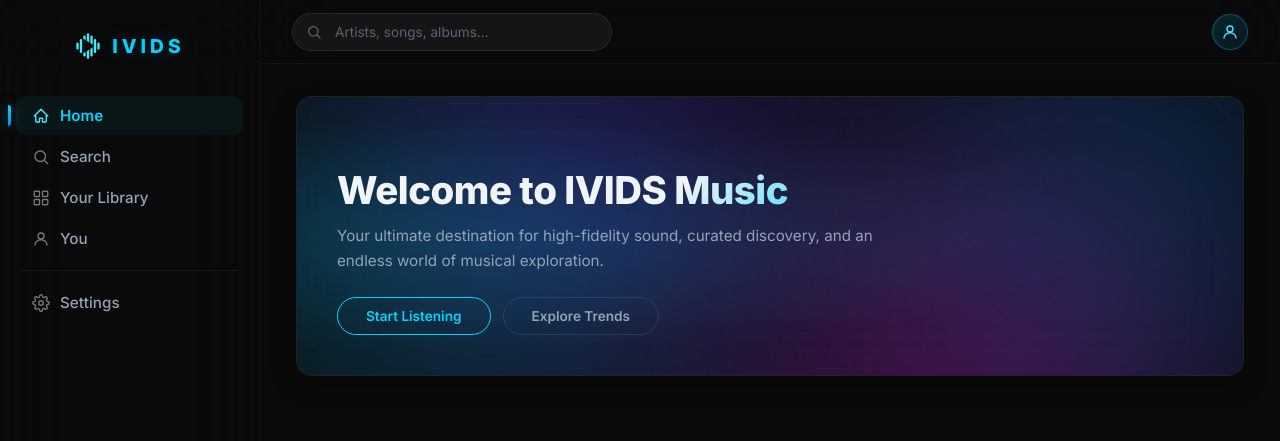
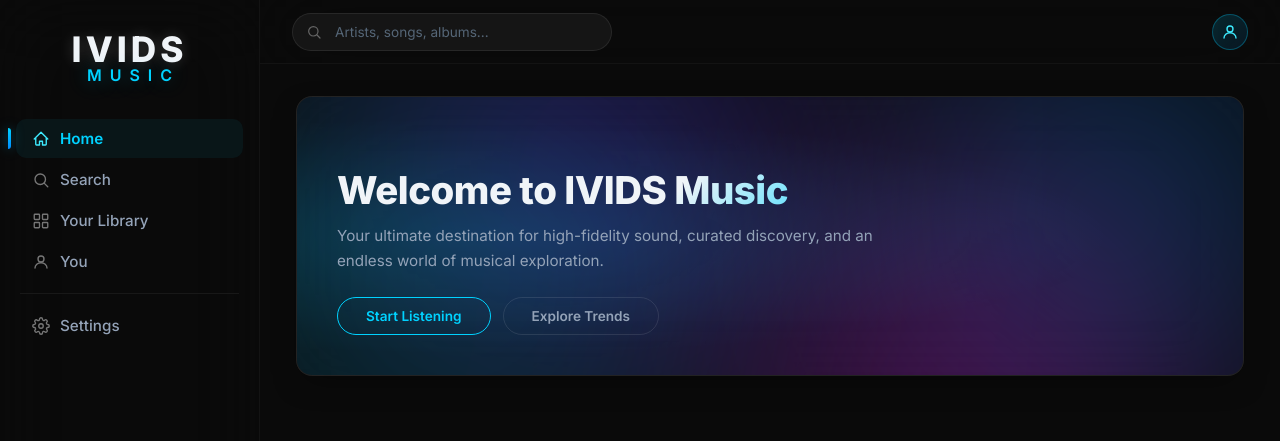
Before and after one commit to kenjikellens/IVIDSMusic, a plain HTML site: page app/src/main/assets/gui/index.html in a window 1280 px wide. Drawn offline with Linux system fonts and the light colour scheme; no server answers.

Commit message:
Update logo to text-based typographic design & thoroughly update README with new search/player features

```diff
--- a/app/src/main/assets/gui/index.css
+++ b/app/src/main/assets/gui/index.css
@@ -136,28 +136,36 @@ body {
 
 .sidebar-brand {
     display: flex;
-    align-items: center;
     justify-content: center;
-    gap: calc(10px * var(--ui-scale));
     margin-bottom: calc(36px * var(--ui-scale));
     padding: 0 calc(20px * var(--ui-scale));
 }
 
-.brand-icon {
-    width: calc(28px * var(--ui-scale));
-    height: calc(28px * var(--ui-scale));
-    color: var(--primary-color);
-    filter: drop-shadow(0 0 8px rgba(var(--primary-rgb), 0.5));
-    flex-shrink: 0;
-}
-
-.brand-name {
-    color: var(--primary-color);
-    font-size: calc(1.2rem * var(--ui-scale));
+.brand-text-logo {
+    display: flex;
+    flex-direction: column;
+    align-items: center;
+    line-height: 1;
+}
+
+.brand-ivids {
+    color: var(--text-main);
+    font-size: calc(2.2rem * var(--ui-scale));
     font-weight: 800;
     letter-spacing: 4px;
     text-transform: uppercase;
-    text-shadow: 0 0 20px rgba(var(--primary-rgb), 0.3);
+    text-shadow: 0 0 15px rgba(255, 255, 255, 0.2);
+}
+
+.brand-music {
+    color: var(--primary-color);
+    font-size: calc(1rem * var(--ui-scale));
+    font-weight: 600;
+    letter-spacing: 8px;
+    text-transform: uppercase;
+    margin-left: 8px;
+    /* Offset to center optically with the generous letter-spacing */
+    text-shadow: 0 0 20px rgba(var(--primary-rgb), 0.4);
 }
 
 /* ============================
@@ -166,10 +174,6 @@ body {
    we use CSS filters to colorize them.
    ============================ */
 
-/* Brand icon â€” primary aqua color */
-img.brand-icon {
-    filter: invert(72%) sepia(98%) saturate(1000%) hue-rotate(155deg) brightness(104%) contrast(104%);
-}
 
 /* Nav icons â€” muted grey by default */
 img.nav-icon {
--- a/app/src/main/assets/gui/index.html
+++ b/app/src/main/assets/gui/index.html
@@ -17,8 +17,10 @@
         <!-- Sidebar Navigation -->
         <aside id="sidebar-container">
             <div class="sidebar-brand">
-                <img class="brand-icon" src="svg/brand.svg" alt="IVIDS">
-                <span class="brand-name">IVIDS</span>
+                <div class="brand-text-logo">
+                    <span class="brand-ivids">IVIDS</span>
+                    <span class="brand-music">MUSIC</span>
+                </div>
             </div>
 
             <nav>
```
Also changed, not shown: README.md.
